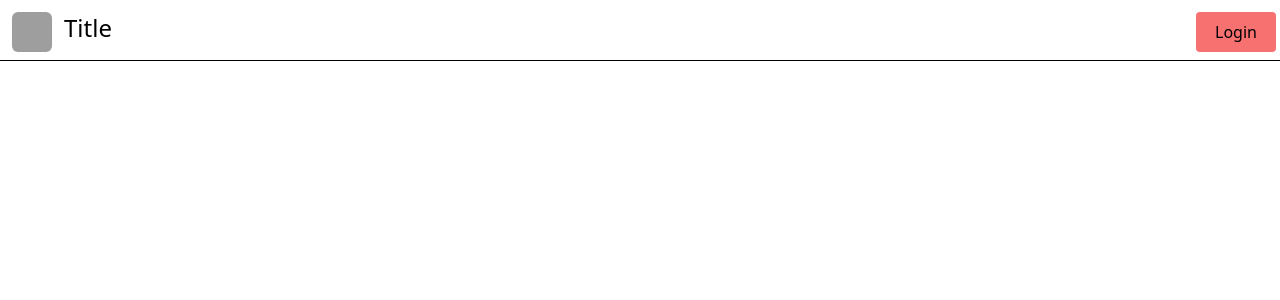
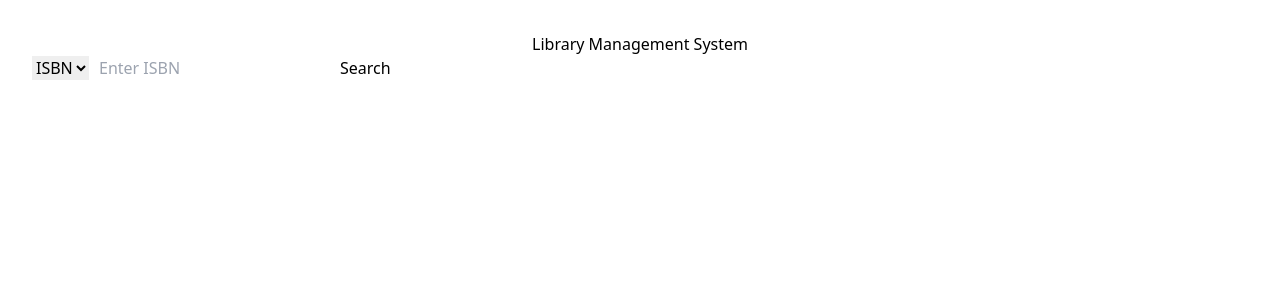
Before and after one commit to Meetmendapara09/odoo_combat_GN, a React (Vite) app in the folder new/LMS/: page / in a window 1280 px wide. Shown: the top 300 px of the page. Built offline with nearby package versions, Linux system fonts and the light colour scheme; grey boxes are pictures that could not be loaded.

Commit message:
Updated the Search-Bar

```diff
--- a/new/LMS/src/App.jsx
+++ b/new/LMS/src/App.jsx
@@ -1,16 +1,17 @@
-// <<<<<<< HEAD
-import React from "react";
-import Navbar from "./Component/Navbar";
-import Cart from "./components/Cart";
-// >>>>>>> 623a473c67db8e2b9d934f10aff6729cb39eeaba
+import BookDetails from './Books/BookDetails';
+import './App.css';
 
-function App() {
+const App = () => {
   return (
-    <>
-      <Navbar />
-      {/* <Cart/> */}
-    </>
+    <div className="App">
+      <header className="App-header">
+        <h1>Library Management System</h1>
+      </header>
+      <main>
+        <BookDetails />
+      </main>
+    </div>
   );
-}
+};
 
 export default App;
--- /dev/null
+++ b/new/LMS/src/Books/BookDetails.css
@@ -0,0 +1,26 @@
+.search-box {
+  display: flex;
+  align-items: center;
+  margin-bottom: 20px;
+}
+
+.search-box select,
+.search-box input,
+.search-box button {
+  margin-right: 10px;
+}
+
+.error {
+  color: red;
+}
+
+.book-card {
+  border: 1px solid #ccc;
+  padding: 20px;
+  margin-top: 20px;
+  border-radius: 5px;
+}
+
+.book-actions {
+  margin-top: 10px;
+}
--- /dev/null
+++ b/new/LMS/src/Books/BookDetails.jsx
@@ -0,0 +1,71 @@
+import { useState } from 'react';
+import { fetchBookByISBN, fetchBookByTitle } from '../services/googleBooksAPI';
+import './BookDetails.css';
+
+const BookDetails = () => {
+  const [query, setQuery] = useState('');
+  const [book, setBook] = useState(null);
+  const [error, setError] = useState('');
+  const [searchType, setSearchType] = useState('isbn'); // Default to ISBN
+
+  const handleFetchBook = async () => {
+    setError('');
+    setBook(null);
+    try {
+      let fetchedBook;
+      if (searchType === 'isbn') {
+        fetchedBook = await fetchBookByISBN(query);
+      } else {
+        fetchedBook = await fetchBookByTitle(query);
+      }
+
+      if (fetchedBook) {
+        setBook(fetchedBook);
+      } else {
+        setError('Book not found');
+      }
+    } catch (err) {
+      setError('An error occurred while fetching the book');
+    }
+  };
+
+  return (
+    <div className="book-details-container">
+      <div className="search-box">
+        <select
+          value={searchType}
+          onChange={(e) => setSearchType(e.target.value)}
+        >
+          <option value="isbn">ISBN</option>
+          <option value="title">Title</option>
+        </select>
+        <input
+          type="text"
+          value={query}
+          onChange={(e) => setQuery(e.target.value)}
+          placeholder={`Enter ${searchType === 'isbn' ? 'ISBN' : 'Title'}`}
+        />
+        <button onClick={handleFetchBook}>Search</button>
+      </div>
+
+      {error && <p className="error">{error}</p>}
+
+      {book && (
+        <div className="book-card">
+          <div className="book-info">
+            <h3>{book.volumeInfo.title}</h3>
+            <p><strong>Author:</strong> {book.volumeInfo.authors.join(', ')}</p>
+            <p><strong>Publisher:</strong> {book.volumeInfo.publisher}</p>
+            <p><strong>Published Date:</strong> {book.volumeInfo.publishedDate}</p>
+            <p><strong>Description:</strong> {book.volumeInfo.description}</p>
+          </div>
+          <div className="book-actions">
+            <button className="rent-button">Rent this Book</button>
+          </div>
+        </div>
+      )}
+    </div>
+  );
+};
+
+export default BookDetails;
--- a/new/LMS/src/main.jsx
+++ b/new/LMS/src/main.jsx
@@ -3,6 +3,8 @@ import ReactDOM from 'react-dom/client'
 import App from './App.jsx'
 import './index.css'
 import {BrowserRouter} from 'react-router-dom'
+// import reportWebVitals from './reportWebVitals';
+
 
 ReactDOM.createRoot(document.getElementById('root')).render(
   <React.StrictMode>
@@ -11,3 +13,5 @@ ReactDOM.createRoot(document.getElementById('root')).render(
     </BrowserRouter>
   </React.StrictMode>,
 )
+
+// reportWebVitals();
--- /dev/null
+++ b/new/LMS/src/services/googleBooksAPI.js
@@ -0,0 +1,11 @@
+export const fetchBookByISBN = async (isbn) => {
+  const response = await fetch(`https://www.googleapis.com/books/v1/volumes?q=isbn:${isbn}`);
+  const data = await response.json();
+  return data.items ? data.items[0] : null;
+};
+
+export const fetchBookByTitle = async (title) => {
+  const response = await fetch(`https://www.googleapis.com/books/v1/volumes?q=intitle:${title}`);
+  const data = await response.json();
+  return data.items ? data.items[0] : null;
+};
```
Also changed, not shown: new/LMS/reportWebVitals.js (added, +13 -0 lines), new/LMS/src/components/Cart.jsx (+0 -1 lines).
